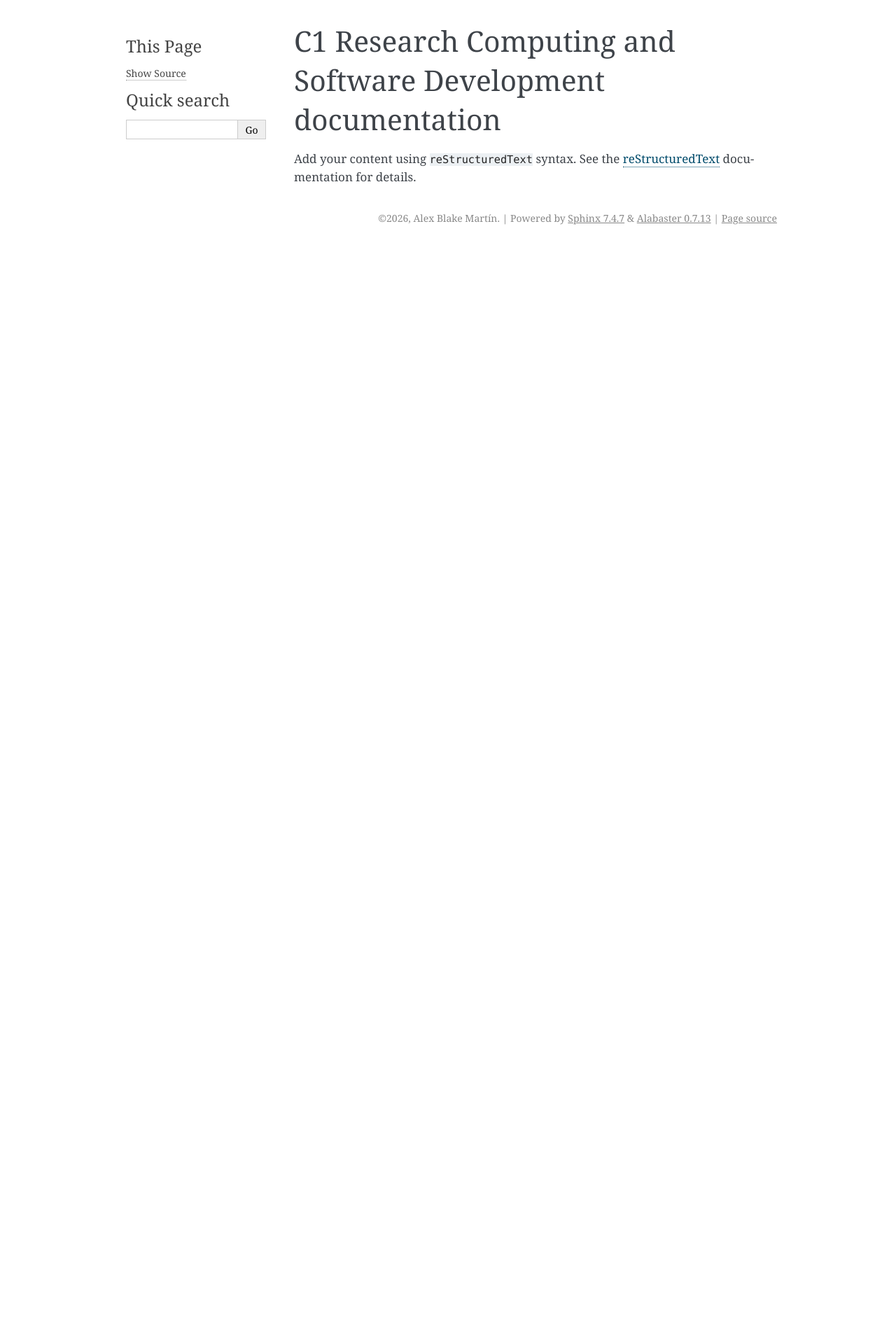
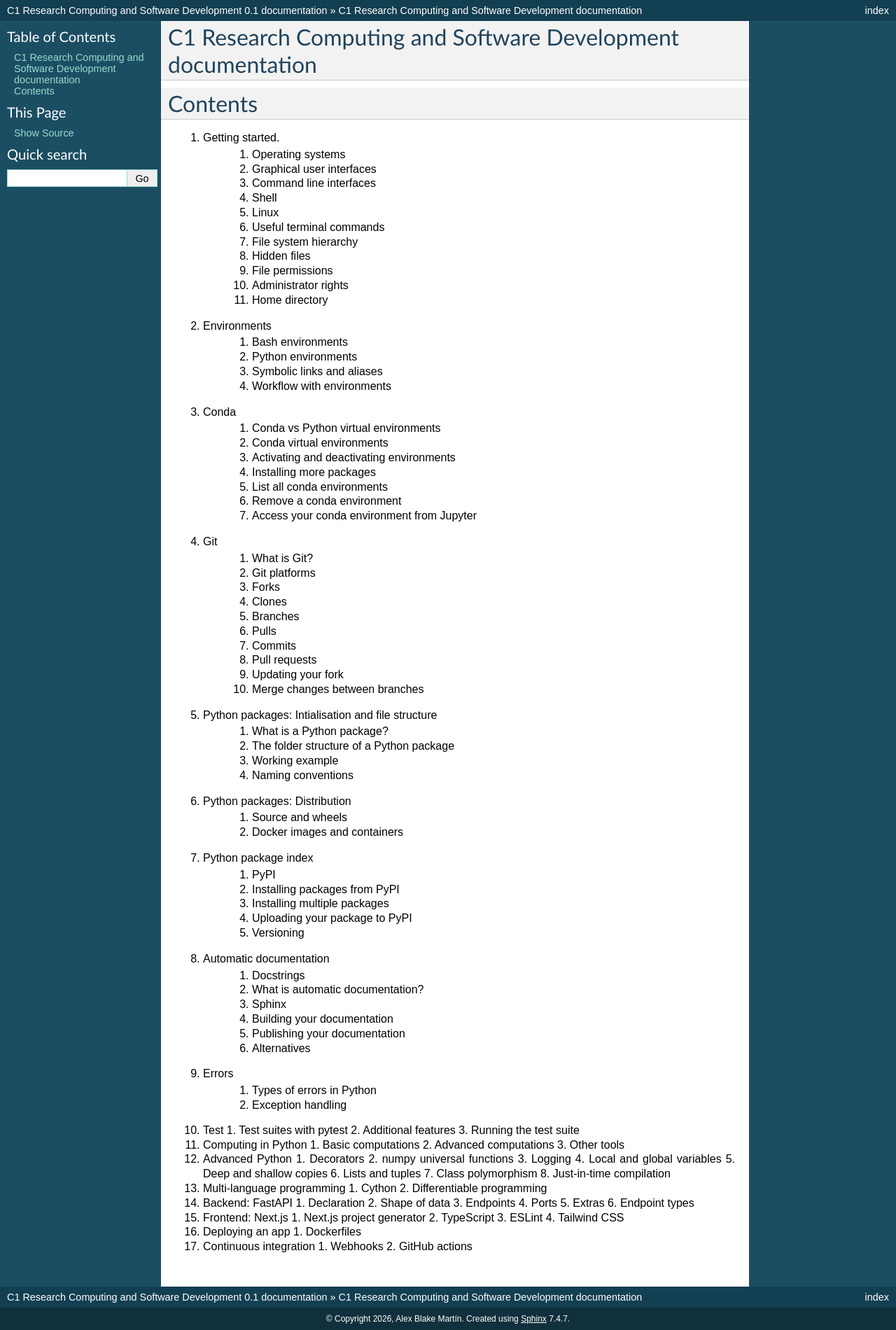
Before and after one commit to AlexBM173/apb86_C1, a Sphinx documentation site: the page built from docs/source/index.rst, in a window 1280 px wide. Shown: the whole page at 70% size. Built offline with Sphinx 7.4.7, drawn with Linux system fonts in a browser that asks for light colours; before the commit the page ends 900 px from its top, so only the background shows below that.

Commit message:
Update Sphinx config and expand documentation index
Set 'master_doc' to 'index' and switch HTML theme to 'classic' in conf.py. Expanded index.rst with a detailed table of contents outlining documentation structure and topics.

```diff
--- a/docs/source/conf.py
+++ b/docs/source/conf.py
@@ -10,6 +10,7 @@ project = 'C1 Research Computing and Software Development'
 copyright = '2026, Alex Blake Martín'
 author = 'Alex Blake Martín'
 release = '0.1'
+master_doc = "index"
 
 # -- General configuration ---------------------------------------------------
 # https://www.sphinx-doc.org/en/master/usage/configuration.html#general-configuration
@@ -24,5 +25,5 @@ exclude_patterns = []
 # -- Options for HTML output -------------------------------------------------
 # https://www.sphinx-doc.org/en/master/usage/configuration.html#options-for-html-output
 
-html_theme = 'alabaster'
+html_theme = 'classic'
 html_static_path = ['_static']
--- a/docs/source/index.rst
+++ b/docs/source/index.rst
@@ -6,10 +6,106 @@
 C1 Research Computing and Software Development documentation
 ============================================================
 
-Add your content using ``reStructuredText`` syntax. See the
-`reStructuredText <https://www.sphinx-doc.org/en/master/usage/restructuredtext/index.html>`_
-documentation for details.
+Contents
+========
 
+1. Getting started.
+    1. Operating systems
+    2. Graphical user interfaces
+    3. Command line interfaces
+    4. Shell
+    5. Linux
+    6. Useful terminal commands
+    7. File system hierarchy
+    8. Hidden files
+    9. File permissions
+    10. Administrator rights
+    11. Home directory
+2. Environments
+    1. Bash environments
+    2. Python environments
+    3. Symbolic links and aliases
+    4. Workflow with environments
+3. Conda
+    1. Conda vs Python virtual environments
+    2. Conda virtual environments
+    3. Activating and deactivating environments
+    4. Installing more packages
+    5. List all conda environments
+    6. Remove a conda environment
+    7. Access your conda environment from Jupyter
+4. Git
+    1. What is Git?
+    2. Git platforms
+    3. Forks
+    4. Clones
+    5. Branches
+    6. Pulls
+    7. Commits
+    8. Pull requests
+    9. Updating your fork
+    10. Merge changes between branches
+5. Python packages: Intialisation and file structure
+    1. What is a Python package?
+    2. The folder structure of a Python package
+    3. Working example
+    4. Naming conventions
+6. Python packages: Distribution
+    1. Source and wheels
+    2. Docker images and containers
+7. Python package index
+    1. PyPI
+    2. Installing packages from PyPI
+    3. Installing multiple packages
+    4. Uploading your package to PyPI
+    5. Versioning
+8. Automatic documentation
+    1. Docstrings
+    2. What is automatic documentation?
+    3. Sphinx
+    4. Building your documentation
+    5. Publishing your documentation
+    6. Alternatives
+9. Errors
+    1. Types of errors in Python
+    2. Exception handling
+10. Test
+    1. Test suites with pytest
+    2. Additional features
+    3. Running the test suite
+11. Computing in Python
+    1. Basic computations
+    2. Advanced computations
+    3. Other tools
+12. Advanced Python
+    1. Decorators
+    2. numpy universal functions
+    3. Logging
+    4. Local and global variables
+    5. Deep and shallow copies
+    6. Lists and tuples
+    7. Class polymorphism
+    8. Just-in-time compilation
+13. Multi-language programming
+    1. Cython
+    2. Differentiable programming
+14. Backend: FastAPI
+    1. Declaration
+    2. Shape of data
+    3. Endpoints
+    4. Ports
+    5. Extras
+    6. Endpoint types
+15. Frontend: Next.js
+    1. Next.js project generator
+    2. TypeScript
+    3. ESLint
+    4. Tailwind CSS
+16. Deploying an app
+    1. Dockerfiles
+17. Continuous integration
+    1. Webhooks
+    2. GitHub actions
 
 .. toctree::
    :maxdepth: 2
```
